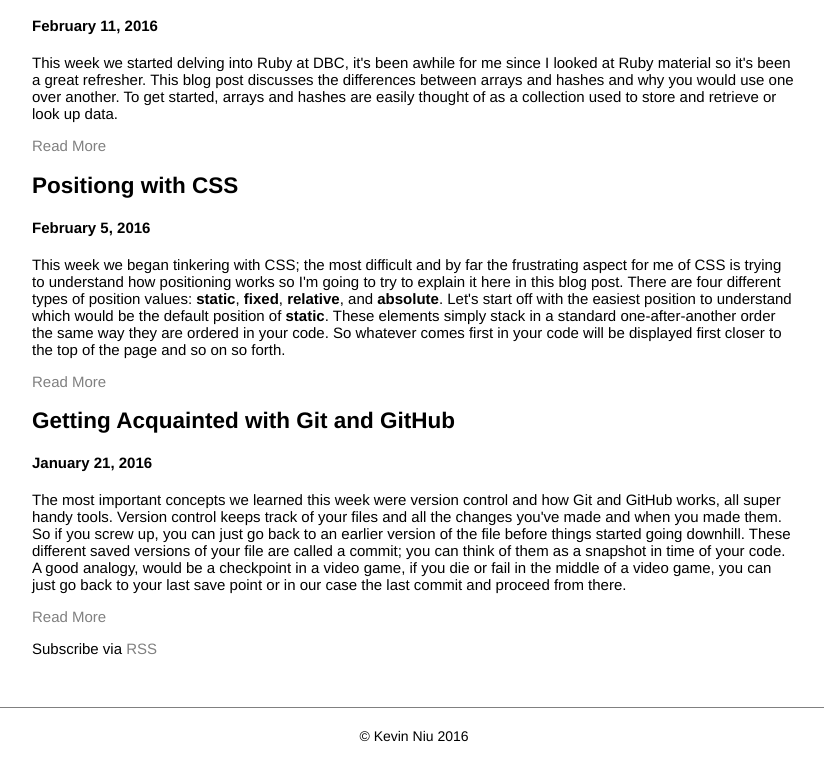
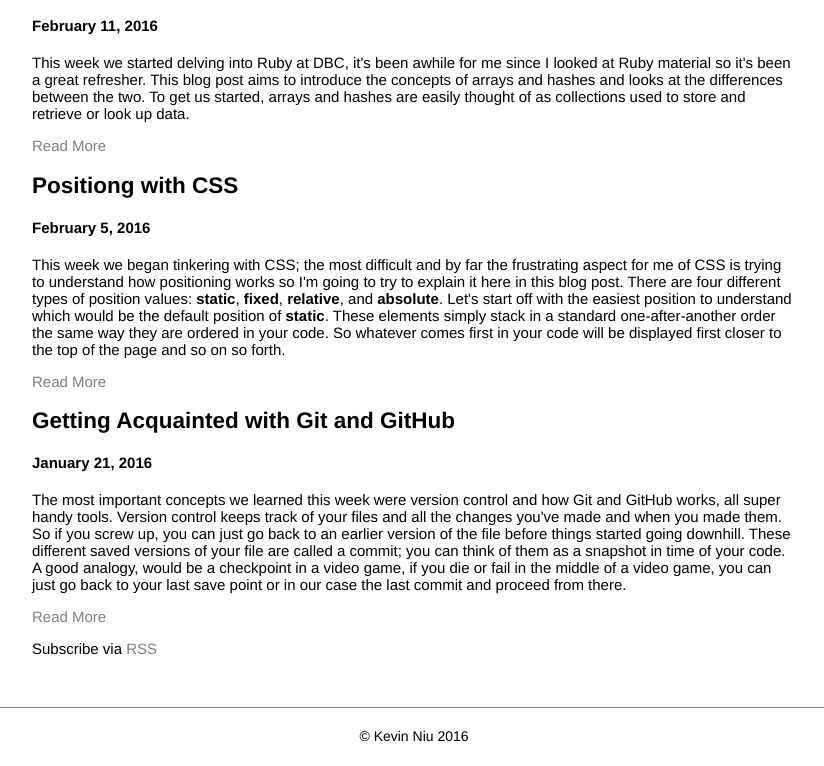
Before and after one commit to kevniu/kevniu.github.io, a plain HTML site: page blog/index.html in a window 1280 px wide. Shown: the part 150-916 px from the top of the page, without its empty margins (226-1050 px from the left). Drawn offline with Linux system fonts and the light colour scheme.

Commit message:
Update index.html

```diff
--- a/blog/index.html
+++ b/blog/index.html
@@ -20,7 +20,7 @@
   <section>
     <h2>Arrays and Hashes<h2>
     <h4>February 11, 2016</h4>
-    <p>This week we started delving into Ruby at DBC, it's been awhile for me since I looked at Ruby material so it's been a great refresher. This blog post discusses the differences between arrays and hashes and why you would use one over another. To get started, arrays and hashes are easily thought of as a collection used to store and retrieve or look up data.</p>
+    <p>This week we started delving into Ruby at DBC, it's been awhile for me since I looked at Ruby material so it's been a great refresher. This blog post aims to introduce the concepts of arrays and hashes and looks at the differences between the two. To get us started, arrays and hashes are easily thought of as collections used to store and retrieve or look up data.</p>
     <a href="http://kevniu.github.io/blog/arrays-hashes.html" id="link-status">Read More</a>
   </section>
   <section>
```
